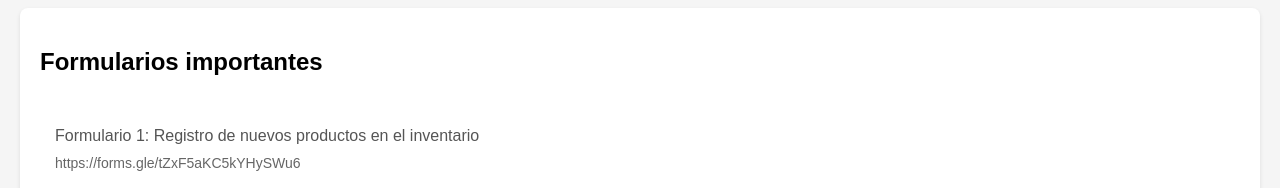
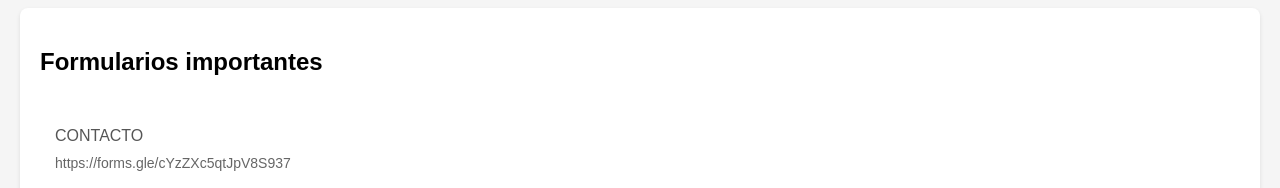
Before and after one commit to grupomultipc/abccomputer2, a plain HTML site: page index.html in a window 1280 px wide. Shown: the part 750-938 px from the top of the page. Drawn offline with Linux system fonts and the light colour scheme.

Commit message:
Update index.html

```diff
--- a/index.html
+++ b/index.html
@@ -174,10 +174,10 @@
         <h2>Formularios importantes</h2>
 
         <div class="link-item">
-            <p class="link-description">Formulario 1: Registro de nuevos productos en el inventario</p>
-            <span class="link-url">https://forms.gle/tZxF5aKC5kYHySWu6</span>
+            <p class="link-description">CONTACTO </p>
+            <span class="link-url">https://forms.gle/cYzZXc5qtJpV8S937</span>
             <div class="btn-container">
-                <a href="https://forms.gle/tZxF5aKC5kYHySWu6" target="_blank" class="btn btn-primary">Acceder al formulario</a>
+                <a href="https://forms.gle/cYzZXc5qtJpV8S937" target="_blank" class="btn btn-primary">Acceder al formulario</a>
             </div>
         </div>
 
```
